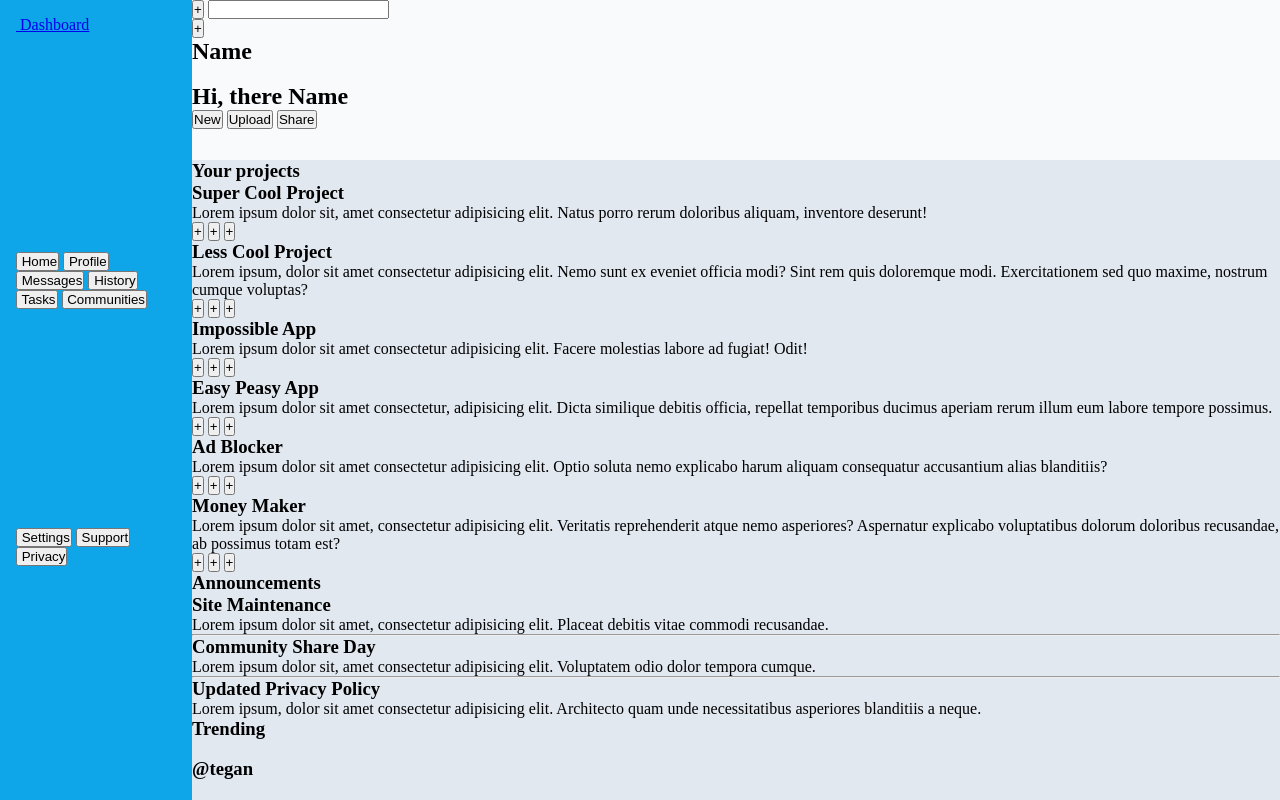
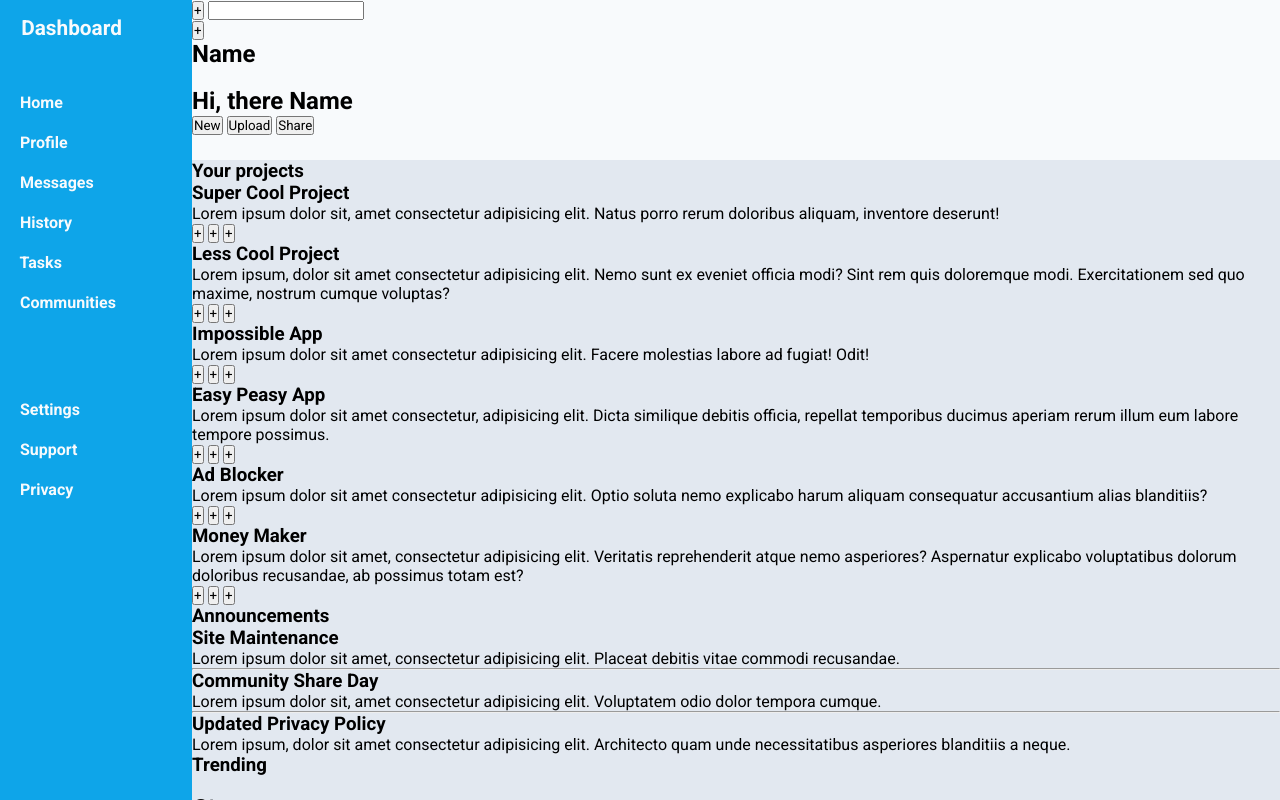
Before and after one commit to Lits00/TOP-Dashboard, a plain HTML site: page index.html in a window 1280 px wide. Drawn offline with Linux system fonts and the light colour scheme.

Commit message:
Modified sidebar section

```diff
--- a/index.html
+++ b/index.html
@@ -46,49 +46,49 @@
         <section class="sidebar">
 
             <div class="dashboard-logo">
-                <a href="#">
+                <a href="#" class="dash-btn">
                     <span class="dashboard-icons"><img src="" alt=""></span>
                     Dashboard
                 </a>
             </div>
 
             <div class="selections">
-                <button>
+                <button class="side-btn">
                     <span class="dashboard-icons"><img src="" alt=""></span>
                     Home
                 </button>
-                <button>
+                <button class="side-btn">
                     <span class="dashboard-icons"><img src="" alt=""></span>
                     Profile
                 </button>
-                <button>
+                <button class="side-btn">
                     <span class="dashboard-icons"><img src="" alt=""></span>
                     Messages
                 </button>
-                <button>
+                <button class="side-btn">
                     <span class="dashboard-icons"><img src="" alt=""></span>
                     History
                 </button>
-                <button>
+                <button class="side-btn">
                     <span class="dashboard-icons"><img src="" alt=""></span>
                     Tasks
                 </button>
-                <button>
+                <button class="side-btn">
                     <span class="dashboard-icons"><img src="" alt=""></span>
                     Communities
                 </button>
             </div>
 
             <div class="settings">
-                <button>
+                <button class="side-btn">
                     <span class="dashboard-icons"><img src="" alt=""></span>
                     Settings
                 </button>
-                <button>
+                <button class="side-btn">
                     <span class="dashboard-icons"><img src="" alt=""></span>
                     Support
                 </button>
-                <button>
+                <button class="side-btn">
                     <span class="dashboard-icons"><img src="" alt=""></span>
                     Privacy
                 </button>
--- a/style.css
+++ b/style.css
@@ -11,6 +11,7 @@
     box-sizing: border-box;
     margin: 0;
     padding: 0;
+    font-family: 'Roboto', sans-serif;
 }
 
 main{
@@ -34,6 +35,36 @@ main{
     grid-area: 1/1/3/2;
     display: grid;
     padding: 1rem;
+    grid-template-rows: 10% 40% 60%;
+}
+
+.dash-btn{
+    text-decoration: none;
+    color: var(--white);
+    font-size: 1.3rem;
+    font-weight: bold;
+}
+
+.selections, .settings{
+    display: grid;
+    grid-template-columns: repeat(1, 1fr);
+    grid-template-rows: repeat(auto-fill, 40px);
+    place-items: start;
+}
+
+.side-btn{
+    background-color: inherit;
+    border: none;
+    color: var(--white);
+    font-weight: bold;
+    font-size: 1rem;
+    padding: 0;
+    transition: transform 0.3s ease-in-out;
+}
+
+.side-btn:hover{
+    cursor: pointer;
+    transform: scale(1.2);
 }
 
 /* MAINT CONTENT */
```
